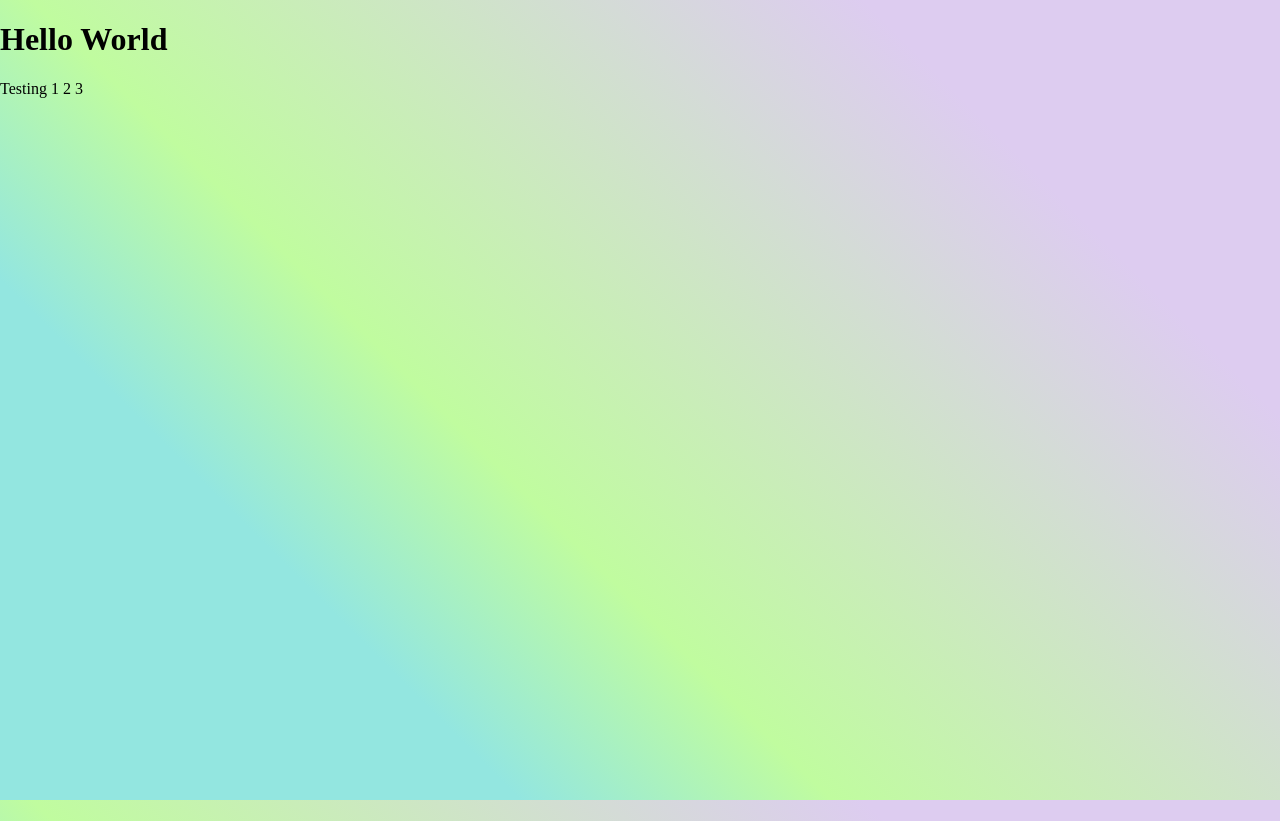
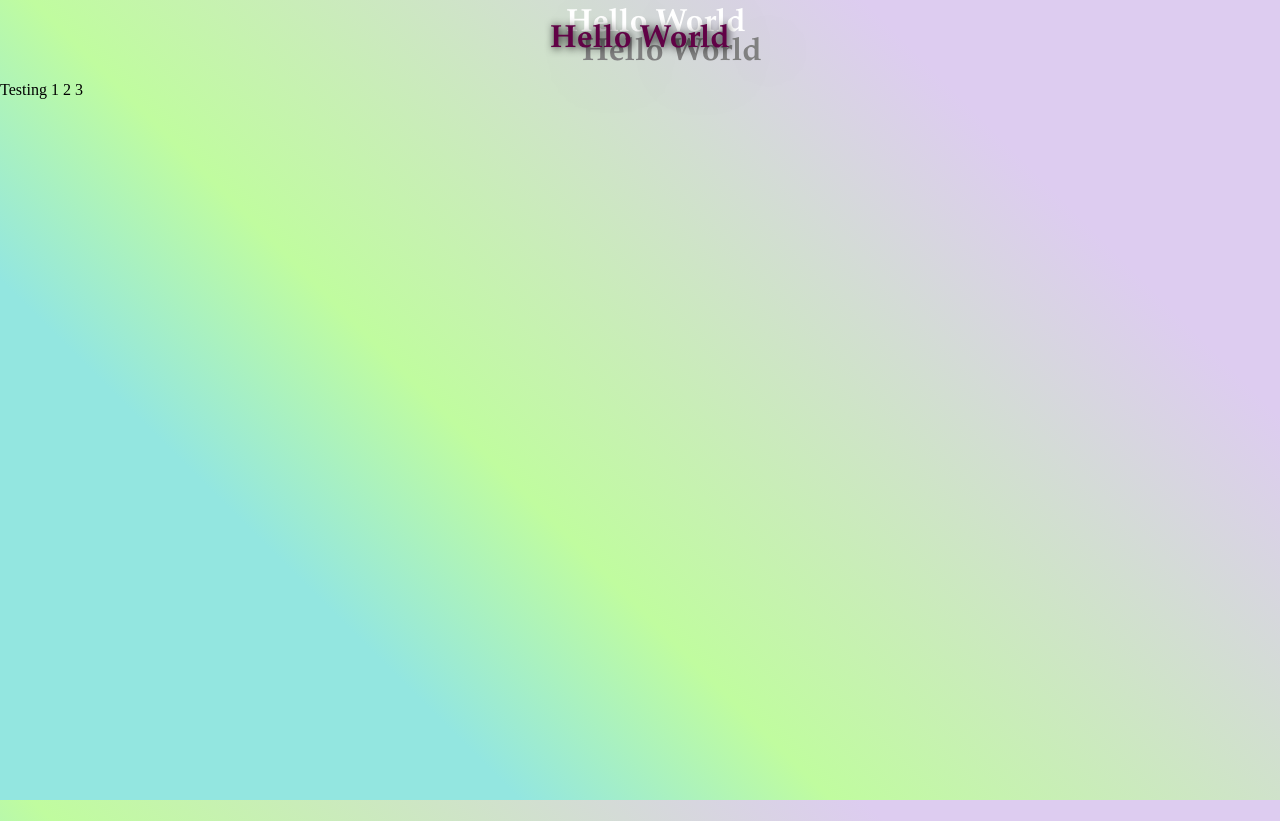
Before and after one commit to jsfirsoff/jsfirsoff.github.io, a plain HTML site: page index.html in a window 1280 px wide. Drawn offline with Linux system fonts and the light colour scheme.

Commit message:
Update style.css

```diff
--- a/style.css
+++ b/style.css
@@ -1,5 +1,16 @@
 html {
   height: 100%;
+}
+h1 {
+  text-align: center;
+  font-family: "Palatino Linotype", "Book Antiqua", Palatino, serif;
+  color: #610246;
+   text-shadow:
+    1px 1px 8px black,
+    0.5em -0.5em 0 white,
+    1em 0.4em 0 grey,
+    1.5em 0.4em 10vw grey,
+    0 0 10vw white;
 }
 .bg {
   height: 100%;
```
